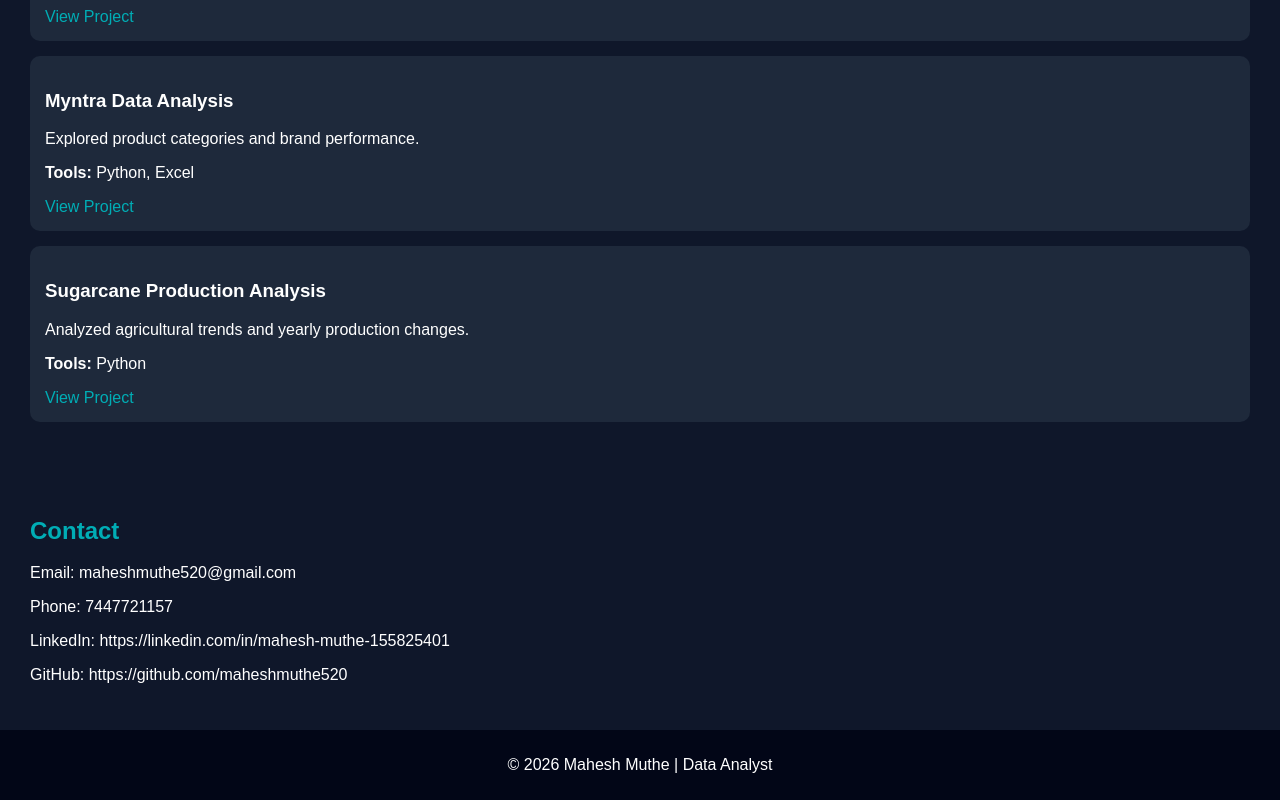
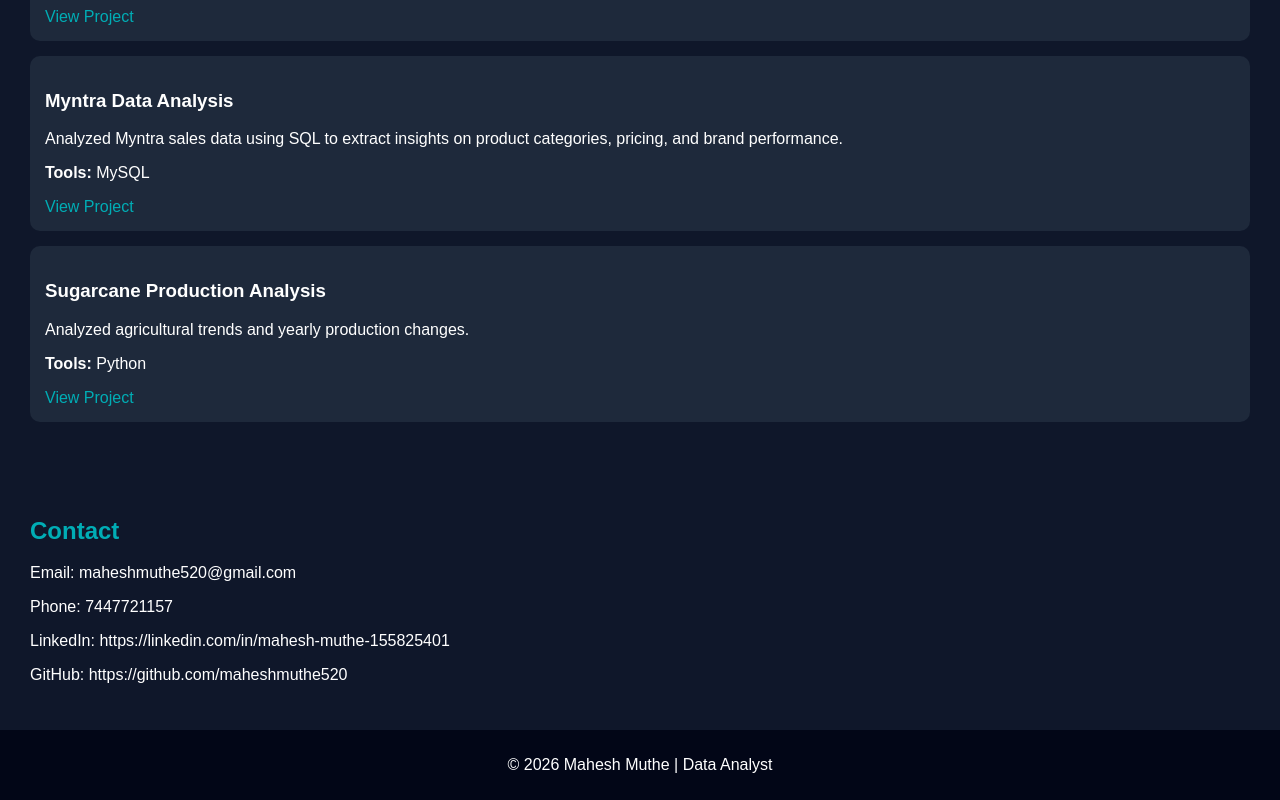
Before and after one commit to maheshmuthe520/portfolio-website, a plain HTML site: page index.html in a window 1280 px wide. Shown: the part 1435-2235 px from the top of the page. Drawn offline with Linux system fonts and the light colour scheme.

Commit message:
Update index.html

```diff
--- a/index.html
+++ b/index.html
@@ -140,10 +140,10 @@ footer {
   </div>
 
   <div class="project">
-    <h3>Myntra Data Analysis</h3>
-    <p>Explored product categories and brand performance.</p>
-    <p><b>Tools:</b> Python, Excel</p>
-    <a href="#">View Project</a>
+  <h3>Myntra Data Analysis</h3>
+  <p>Analyzed Myntra sales data using SQL to extract insights on product categories, pricing, and brand performance.</p>
+  <p><b>Tools:</b> MySQL</p>
+  <a href="#">View Project</a>
   </div>
 
   <div class="project">
```
